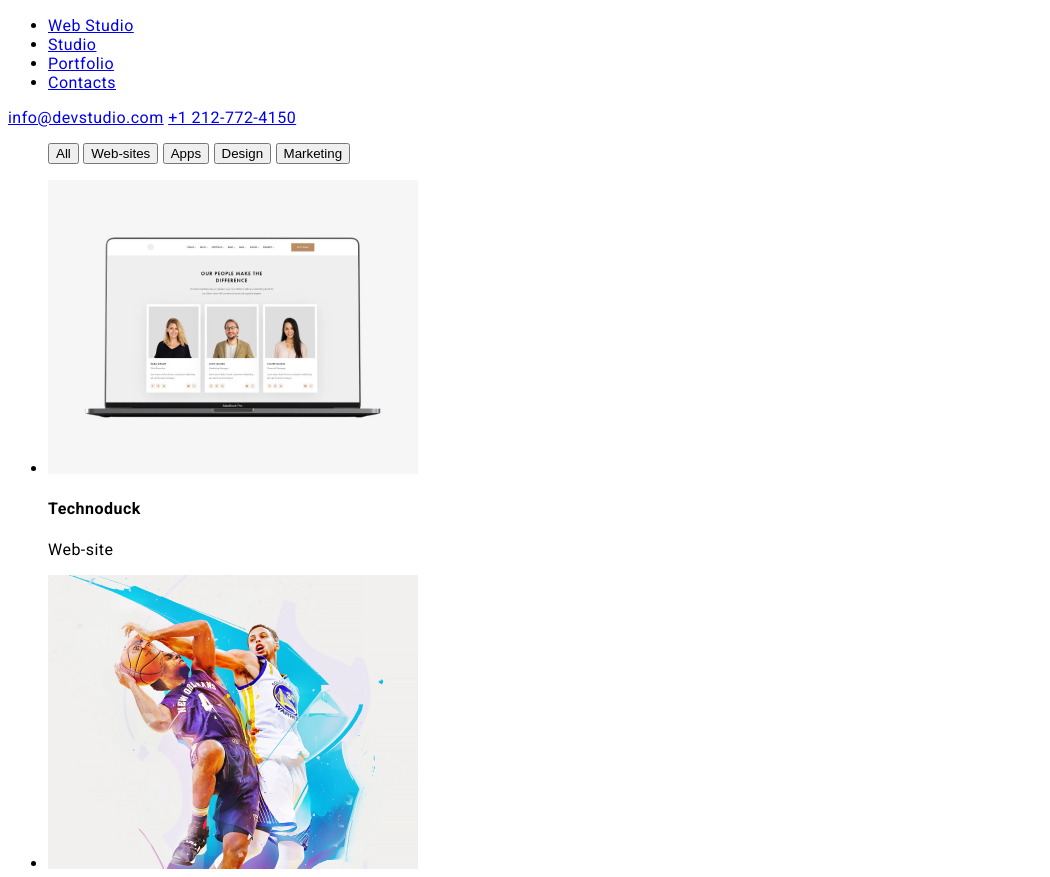
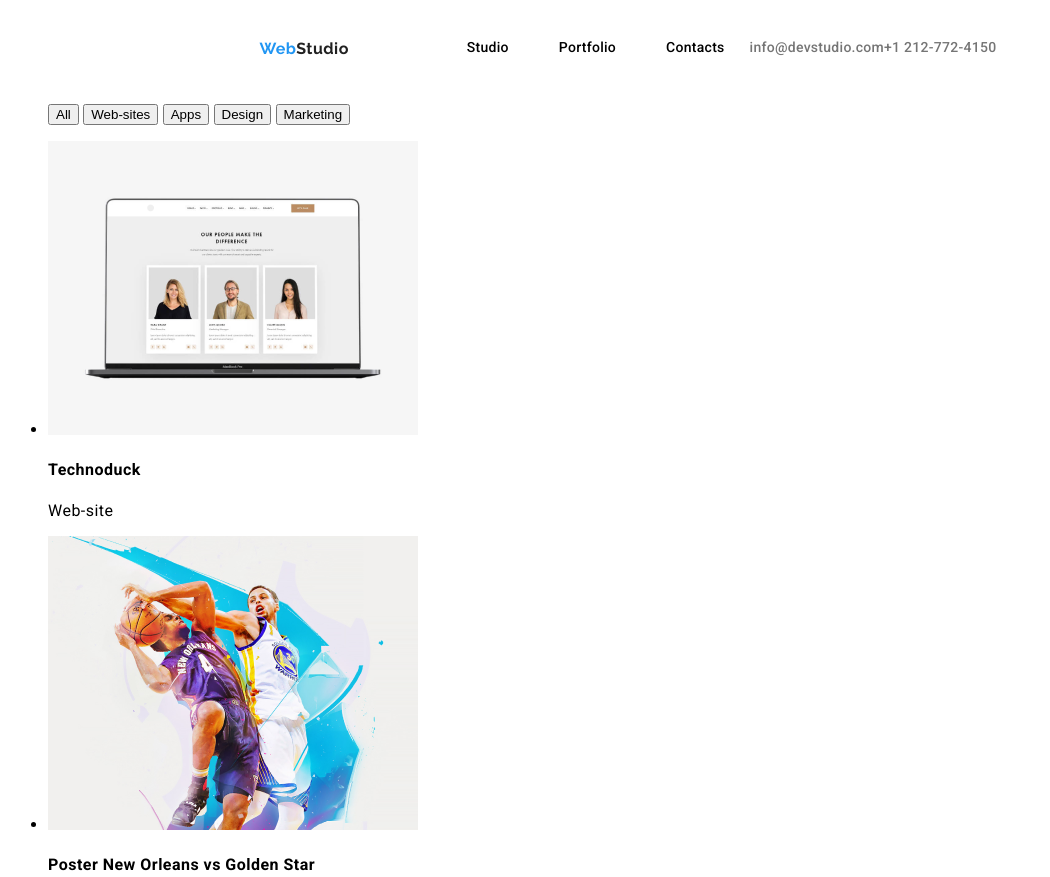
Before and after one commit to Rknrolla/goit-markup-hw-02, a plain HTML site: page portfolio.html in a window 1280 px wide. Shown: the top 877 px of the page, without its empty margins (0-1050 px from the left). Drawn offline with Linux system fonts and the light colour scheme.

Commit message:
updatev1.0

```diff
--- a/css/styles.css
+++ b/css/styles.css
@@ -3,6 +3,11 @@ body {
   font-family: "Roboto", sans-serif;
   letter-spacing: 0.03em;
 }
+
+*{
+  box-sizing: border-box;
+}
+
 
 :root {
   --hover-color: #2196f3;
@@ -10,9 +15,19 @@ body {
   --dark-background-color: #2f303a;
 }
 
+.container {
+  width: 1200px;
+}
+
 /* Header styiling */
 .logo {
   color: #212121;
+  padding-top: 24px;
+  padding-bottom: 25px;
+  padding-right: 93px;
+  font-weight: 700;
+  font-family: "Raleway";
+  padding-right: 93px;
 }
 
 .logo-highlight {
@@ -21,10 +36,28 @@ body {
 
 .unstyled-list {
   list-style: none;
+  flex-direction: row;
+  justify-content: center;
+  align-items: center;
+  flex-wrap: wrap;
+  display: flex;
 }
 
 .page-header {
   color: var(--white-color);
+  width: 1200px;
+  height: 80px;
+  display: flex;
+  flex-direction: row;
+  justify-content: center;
+  align-items: center;
+  flex-wrap: nowrap;
+  align-content: space-between;
+
+}
+.page-header:nth-child(5) {
+  margin-left: 300px;
+  margin-right: 25px;
 }
 
 .link {
@@ -37,6 +70,9 @@ body {
   font-size: 14px;
   line-height: 1.14;
   letter-spacing: 0.02em;
+  margin: 25px;
+  display: flex;
+  flex-direction: row;
 }
 
 .contact-navigation-link {
@@ -45,6 +81,7 @@ body {
   font-size: 14px;
   line-height: 1.14;
   letter-spacing: 0.02em;
+
 }
 
 .main-navigation-link:hover,
--- a/portfolio.html
+++ b/portfolio.html
@@ -14,42 +14,52 @@
     <title>Portfolio</title>
   </head>
   <body>
-    <section>
-      <header id="header">
-        <nav>
-          <ul>
+    <section class="first-section">
+      <header class="page-header">
+        <ul class="unstyled-list">
           <li>
-              <a href="https://rknrolla.github.io/goit-markup-hw-01/"
-                >Web Studio</a
+            <a href="index.html" class="logo link"
+              ><span class="logo-highlight">Web</span>Studio</a
             >
           </li>
           <li>
-              <a href="https://rknrolla.github.io/goit-markup-hw-01/">Studio</a>
+            <a
+              class="main-navigation-link link"
+              href="https://rknrolla.github.io/goit-markup-hw-01/"
+              >Studio</a
+            >
           </li>
           <li>
-              <a href="https://rknrolla.github.io/goit-markup-hw-01/"
+            <a
+              class="main-navigation-link link"
+              href="https://rknrolla.github.io/goit-markup-hw-01/"
               >Portfolio</a
             >
           </li>
           <li>
-              <a href="https://rknrolla.github.io/goit-markup-hw-01/"
+            <a
+              class="main-navigation-link link"
+              href="https://rknrolla.github.io/goit-markup-hw-01/"
               >Contacts</a
             >
           </li>
         </ul>
-        </nav>
-        <a href="mailto:info@devstudio.com">info@devstudio.com</a>
-        <a id="tel-nr" href="tel:+1 212-772-4150">+1 212-772-4150</a>
+        <a class="contact-navigation-link link" href="mailto:info@devstudio.com"
+          >info@devstudio.com</a
+        >
+        <a class="contact-navigation-link link" href="tel:+1 212-772-4150"
+          >+1 212-772-4150</a
+        >
       </header>
     </section>
     <section>
       <nav>
         <ul>
-          <button id="filter-button" class="button">All</button>
-          <button id="filter-button" class="button">Web-sites</button>
-          <button id="filter-button" class="button">Apps</button>
-          <button id="filter-button" class="button">Design</button>
-          <button id="filter-button" class="button">Marketing</button>
+          <button type="button" class="button-portfolio">All</button>
+          <button type="button" class="button-portfolio">Web-sites</button>
+          <button type="button" class="button-portfolio">Apps</button>
+          <button type="button" class="button-portfolio">Design</button>
+          <button type="button" class="button-portfolio">Marketing</button>
         </ul>
       </nav>
     </section>
@@ -148,21 +158,28 @@
       </ul>
     </section>
   </body>
-  <footer id="footer">
+  <footer class="footer-bg">
     <address>
-      <ul>
+      <ul class="unstyled-list">
         <li>
-          <a href="www.webstudio.com">WebStudio</a>
+          <a class="logo-highlight link logo-footer" href="index.html"
+            >Web<span class="studio">Studio</span></a
+          >
         </li>
         <li>
-          <a href="695 Park Ave, NY 10065, USA">695 Park Ave, NY 10065, USA</a>
+          <a class="adress-footer-map link" href="695 Park Ave, NY 10065, USA"
+            >695 Park Ave, NY 10065, USA</a
+          >
         </li>
         <li>
-          <a href="mailto:info@devstudio.com">info@devstudio.com</a>
+          <a class="adress-footer link" href="mailto:info@devstudio.com"
+            >info@devstudio.com</a
+          >
         </li>
         <li>
-          <a href="tel:+1 212-772-4150">+1 212-772-4150</a>
-          <a id="tel-nr" href="tel:+1 212-772-4150">+1 212-772-4150</a>
+          <a class="adress-footer link" href="tel:+1 212-772-4150"
+            >+1 212-772-4150</a
+          >
         </li>
       </ul>
     </address>
```
Also changed, not shown: index.html (+3 -0 lines). Lines whose indentation alone changed are shown as unchanged.
